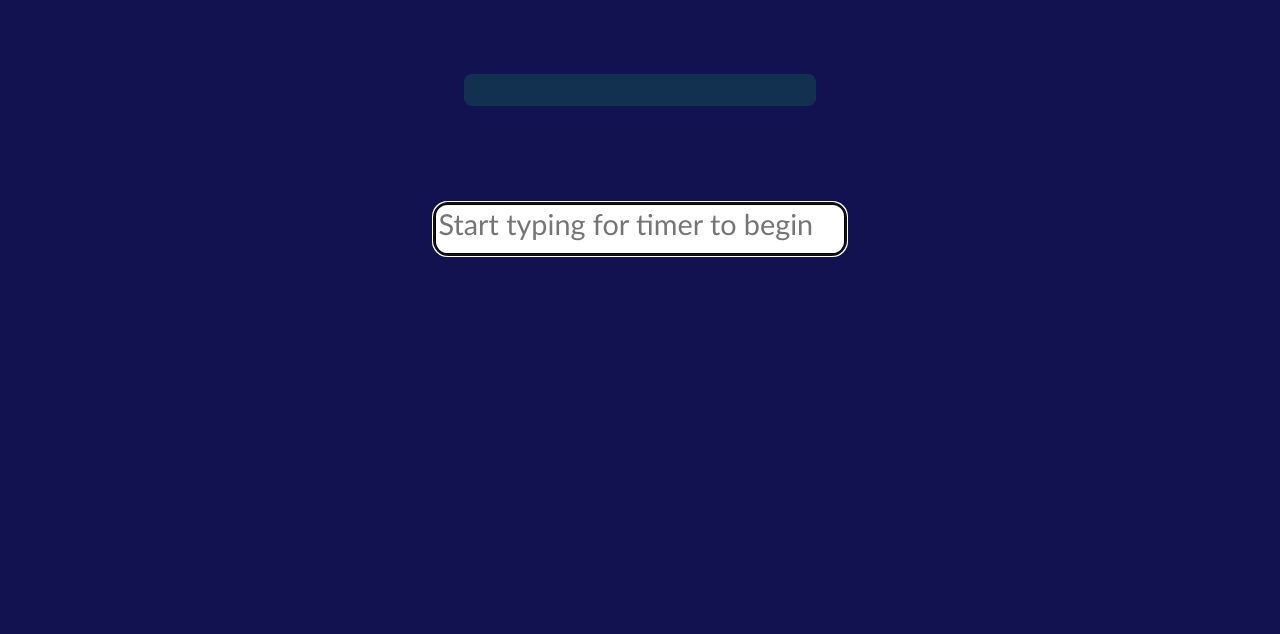
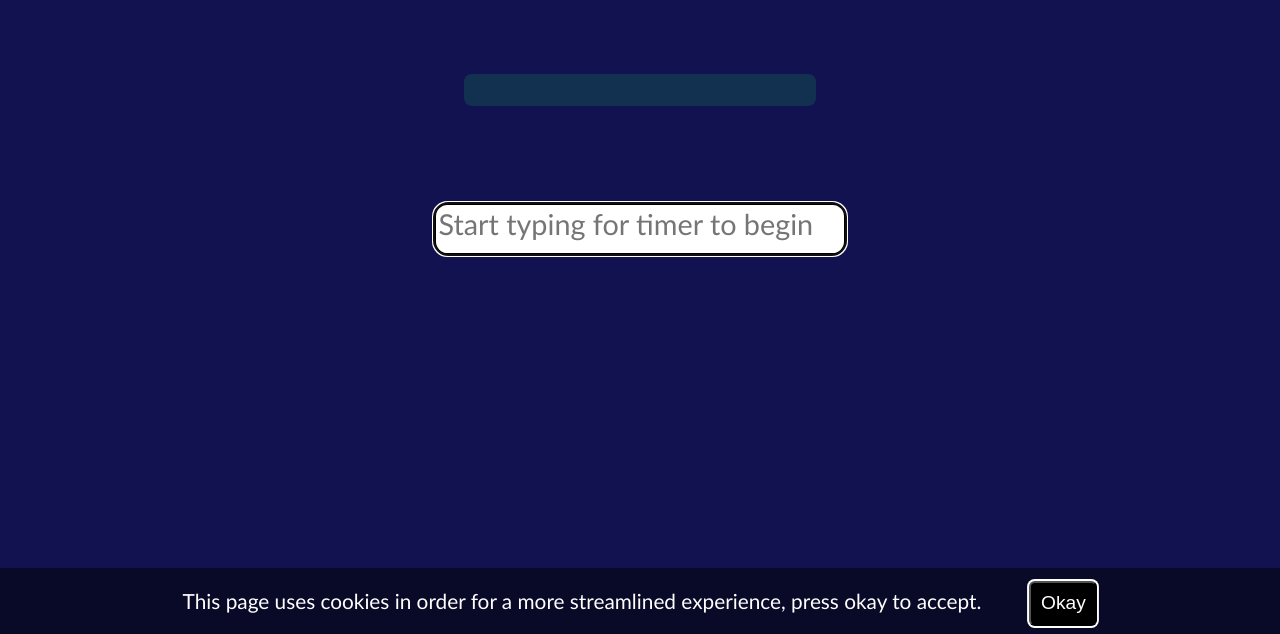
Before and after one commit to omminios/Words-Per-Minute-Game, a plain HTML site: page index.html in a window 1280 px wide. Shown: the part 272-906 px from the top of the page. Before the commit the page ends 800 px from the top, so only its background shows below. Drawn offline with Linux system fonts and the light colour scheme; no server answers.

Commit message:
First commit for cookies branch

```diff
--- a/index.html
+++ b/index.html
@@ -23,5 +23,11 @@
         <div class="word" id="word"></div>
     </div>
     <textarea class="input" id="input" autofocus placeholder="Start typing for timer to begin"></textarea>
+    <div class="container2">
+        <div class ="subcontainer">
+        <p class="subtext">This page uses cookies in order for a more streamlined experience, press okay to accept.</p>
+        <button class="okay"> Okay</button>
+        </div>
+        </div>
 </body>
 </html>
--- a/magic.js
+++ b/magic.js
@@ -80,5 +80,11 @@ wordInputElement.addEventListener('input', () =>{
 
 })
 
+document.querySelector('.okay').addEventListener("click", () => {
+    document.querySelector(".container2").style.display = "none";
+    createCookie("cookie", true, null)
+})
+
+
 split_word()
 countdown()
--- a/stylepoints.css
+++ b/stylepoints.css
@@ -109,3 +109,30 @@ h1{
 .correct{
     color: #19a642;
 }
+
+.container2{
+    background-color: rgb(0,0,0,0.5);
+    margin-top: 19.5em;
+}
+
+.subcontainer{
+    display: flex;
+    justify-content: center;
+    align-items: baseline;
+}
+
+.subtext{
+    color: rgb(255,255,255);
+    font-size: 1.3em;
+}
+
+.okay{
+    margin-left: 2.5em;
+    padding: .5em;
+    font-size: 1.2em;
+    border-radius: .3em;
+    background-color: black;
+    color: white;
+    box-shadow: 0em 0em 0em .1em white;
+    cursor: pointer;
+}
```
Also changed, not shown: 1 other file.
